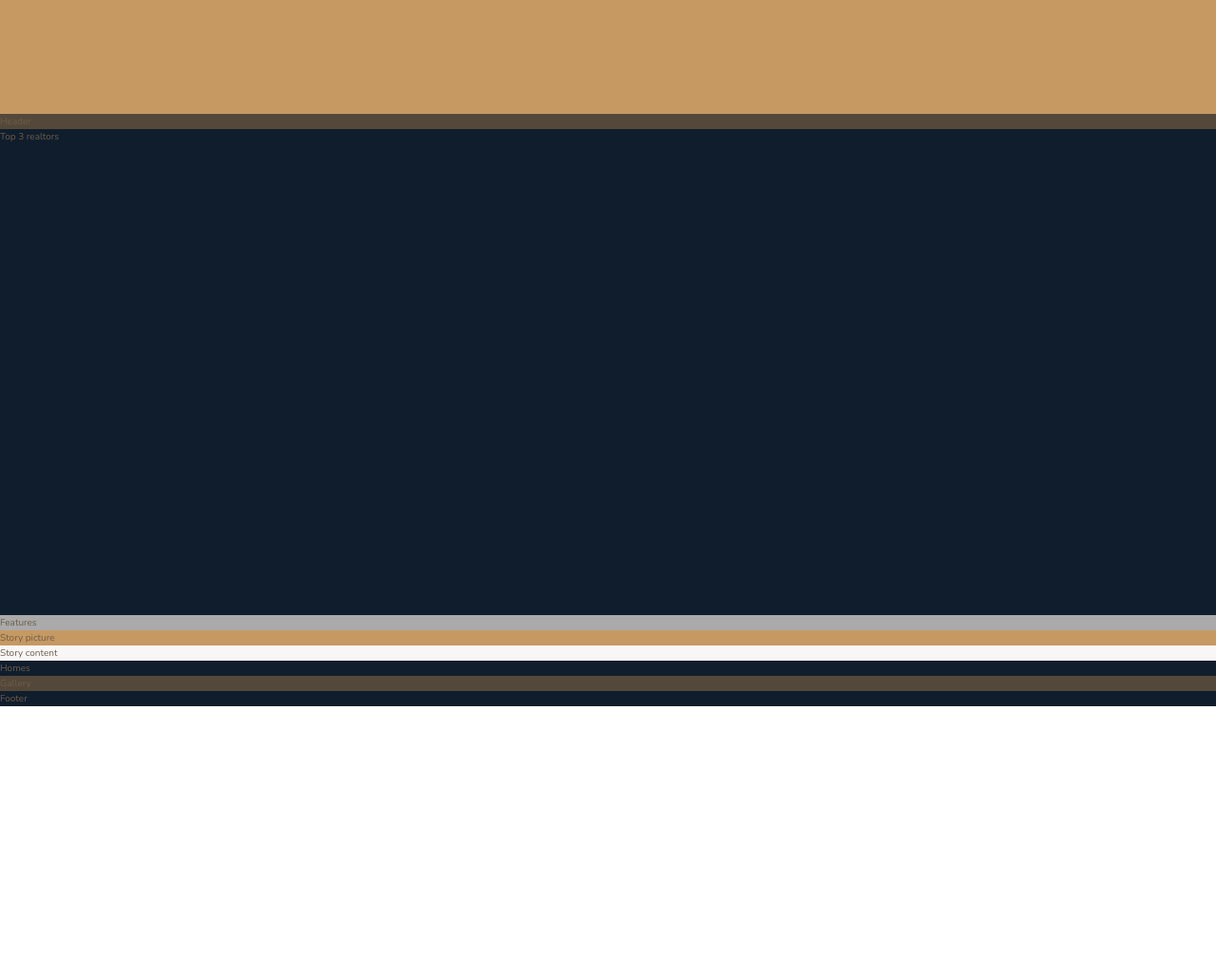
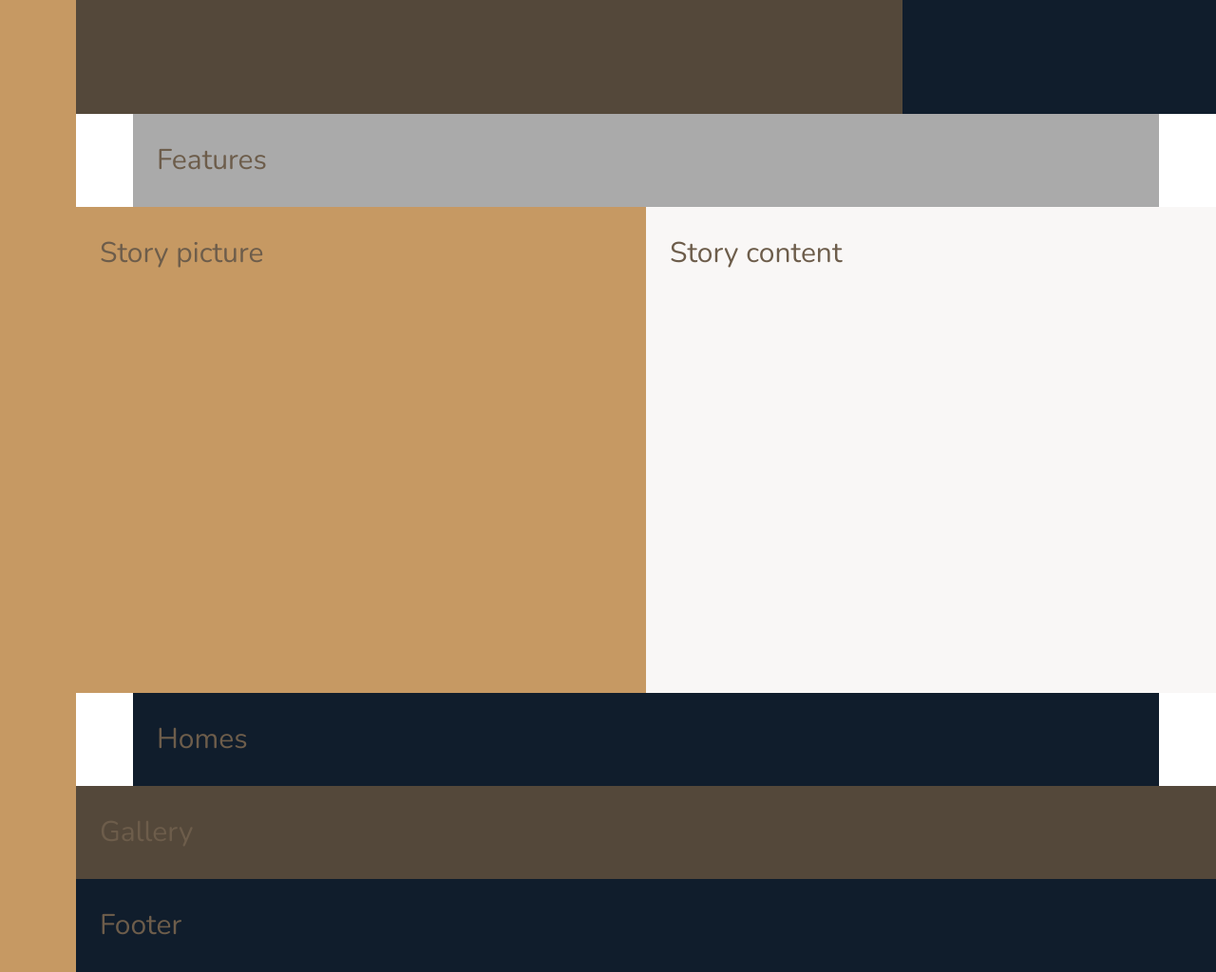
Before and after one commit to 7070587/Nexter, a website: page index.html in a window 1280 px wide. Shown: the part 520-1544 px from the top of the page at 95% size. Before the commit the page ends 1264 px from the top, so only its background shows below. Drawn offline with nearby package versions, Linux system fonts and the light colour scheme.

Commit message:
Update | grid layout all part

```diff
--- a/scss/_base.scss
+++ b/scss/_base.scss
@@ -24,7 +24,7 @@ $font-display: 'Josefin Sans', sans-serif;
 
 html {
     box-sizing: border-box;
-    // 10px/16px=62.5% --> 1rem = 10px
+    // 10px / 16px = 62.5% --> 1rem = 10px
     font-size: 62.5%;
 }
 
@@ -39,4 +39,14 @@ body {
     display: grid;
     // sidebar(+header+realtors) features story homes gallery footer
     grid-template-rows: 80vh min-content 40vw repeat(3, min-content);
+
+    // 1140px / 8 = 142.5
+    grid-template-columns:
+        [sidebar-start] 8rem [sidebar-end full-start] minmax(6rem, 1fr) [center-start] repeat(8, [col-start] minmax(min-content, 14rem) [col-end])
+        [center-end] minmax(6rem, 1fr) [full-end];
+
+    & > * {
+        padding: 2.5rem;
+        font-size: 3rem;
+    }
 }
--- a/scss/_features.scss
+++ b/scss/_features.scss
@@ -1,3 +1,4 @@
 .features {
     background-color: $color-grey-light-2;
+    grid-column: center-start / center-end;
 }
--- a/scss/_footer.scss
+++ b/scss/_footer.scss
@@ -1,3 +1,4 @@
 .footer {
     background-color: $color-secondary;
+    grid-column: full-start / full-end;
 }
--- a/scss/_gallery.scss
+++ b/scss/_gallery.scss
@@ -1,3 +1,4 @@
 .gallery {
     background-color: $color-grey-dark-1;
+    grid-column: full-start / full-end;
 }
--- a/scss/_header.scss
+++ b/scss/_header.scss
@@ -1,3 +1,4 @@
 .header {
     background-color: $color-grey-dark-1;
+    grid-column: full-start / col-end 6;
 }
--- a/scss/_homes.scss
+++ b/scss/_homes.scss
@@ -1,3 +1,4 @@
 .homes {
     background-color: $color-secondary;
+    grid-column: center-start / center-end;
 }
--- a/scss/_realtors.scss
+++ b/scss/_realtors.scss
@@ -1,3 +1,4 @@
 .realtors {
     background-color: $color-secondary;
+    grid-column: col-start 7 / full-end;
 }
--- a/scss/_sidebar.scss
+++ b/scss/_sidebar.scss
@@ -1,3 +1,5 @@
 .sidebar {
     background-color: $color-primary;
+    grid-column: sidebar-start / sidebar-end;
+    grid-row: 1 / -1;
 }
--- a/scss/_story.scss
+++ b/scss/_story.scss
@@ -1,9 +1,11 @@
 .story {
     &__pictures {
         background-color: $color-primary;
+        grid-column: full-start / col-end 4;
     }
 
     &__content {
         background-color: $color-grey-light-1;
+        grid-column: col-start 5 / full-end;
     }
 }
```
Also changed, not shown: css/style.css.
